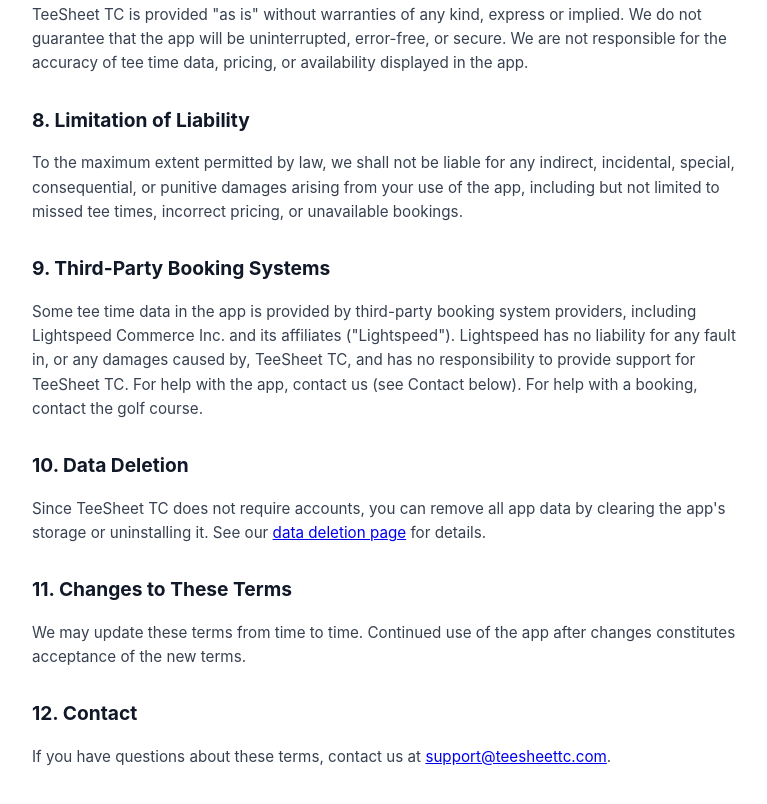
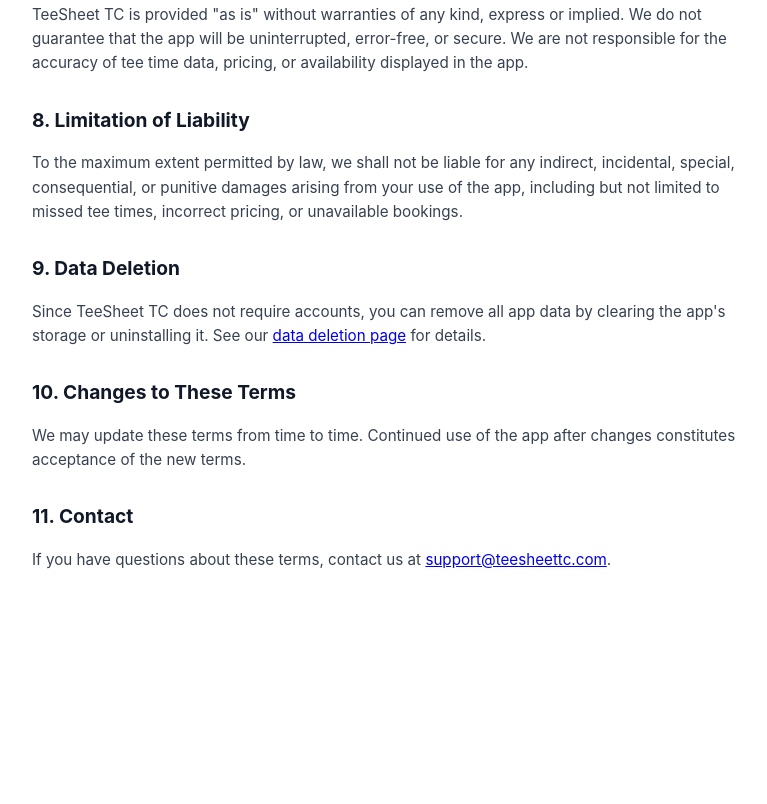
Before and after one commit to Ribby21/teesheettc-site, a plain HTML site: page terms.html in a window 1280 px wide. Shown: the part 1426-2230 px from the top of the page, without its empty margins (248-1015 px from the left). After the commit the page ends 2037 px from the top, so only its background shows below. Drawn offline with Linux system fonts and the light colour scheme.

Commit message:
Terms: keep the Lightspeed section commented out until the integration is live
The section stays in the source with a note on how to turn it on
(uncomment, renumber, bump Last updated). Live numbering is unchanged.

Co-Authored-By: Claude Opus 5.5 <noreply@anthropic.com>

```diff
--- a/terms.html
+++ b/terms.html
@@ -71,16 +71,24 @@
   <h2>8. Limitation of Liability</h2>
   <p>To the maximum extent permitted by law, we shall not be liable for any indirect, incidental, special, consequential, or punitive damages arising from your use of the app, including but not limited to missed tee times, incorrect pricing, or unavailable bookings.</p>
 
+  <!--
+    TODO: TURN THIS ON WHEN THE LIGHTSPEED PARTNER API INTEGRATION GOES LIVE IN PRODUCTION.
+    Required by the Lightspeed API License Agreement (https://developers.lightspeedhq.com/terms,
+    "Relationship with Merchants"): our user terms must exempt Lightspeed from liability for the
+    app and from any duty to support it. To turn on: uncomment the section below, renumber the
+    sections after it (Data Deletion -> 10, Changes -> 11, Contact -> 12), and bump "Last updated".
+
   <h2>9. Third-Party Booking Systems</h2>
   <p>Some tee time data in the app is provided by third-party booking system providers, including Lightspeed Commerce Inc. and its affiliates ("Lightspeed"). Lightspeed has no liability for any fault in, or any damages caused by, TeeSheet TC, and has no responsibility to provide support for TeeSheet TC. For help with the app, contact us (see Contact below). For help with a booking, contact the golf course.</p>
+  -->
 
-  <h2>10. Data Deletion</h2>
+  <h2>9. Data Deletion</h2>
   <p>Since TeeSheet TC does not require accounts, you can remove all app data by clearing the app's storage or uninstalling it. See our <a href="delete-account.html">data deletion page</a> for details.</p>
 
-  <h2>11. Changes to These Terms</h2>
+  <h2>10. Changes to These Terms</h2>
   <p>We may update these terms from time to time. Continued use of the app after changes constitutes acceptance of the new terms.</p>
 
-  <h2>12. Contact</h2>
+  <h2>11. Contact</h2>
   <p>If you have questions about these terms, contact us at <a href="mailto:support@teesheettc.com">support@teesheettc.com</a>.</p>
 </body>
 </html>
```
